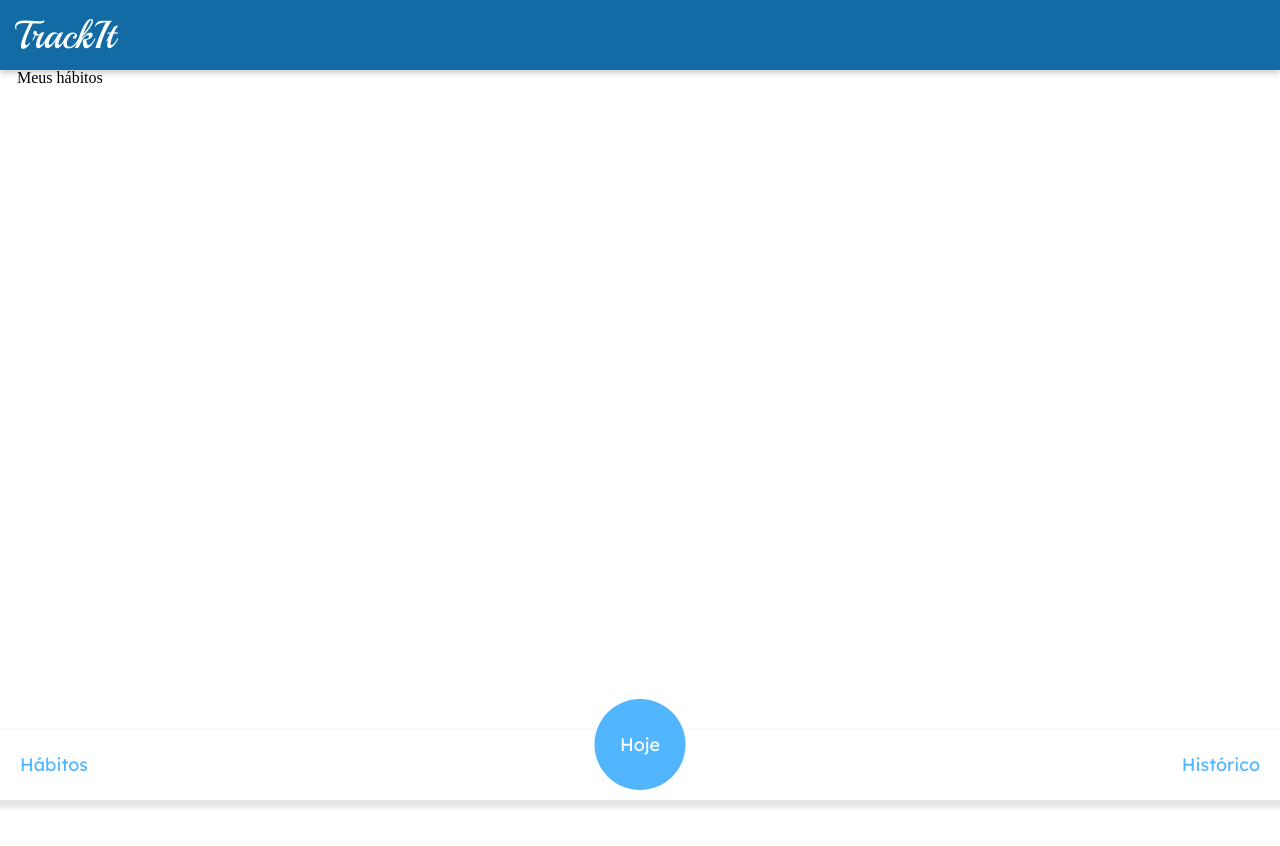
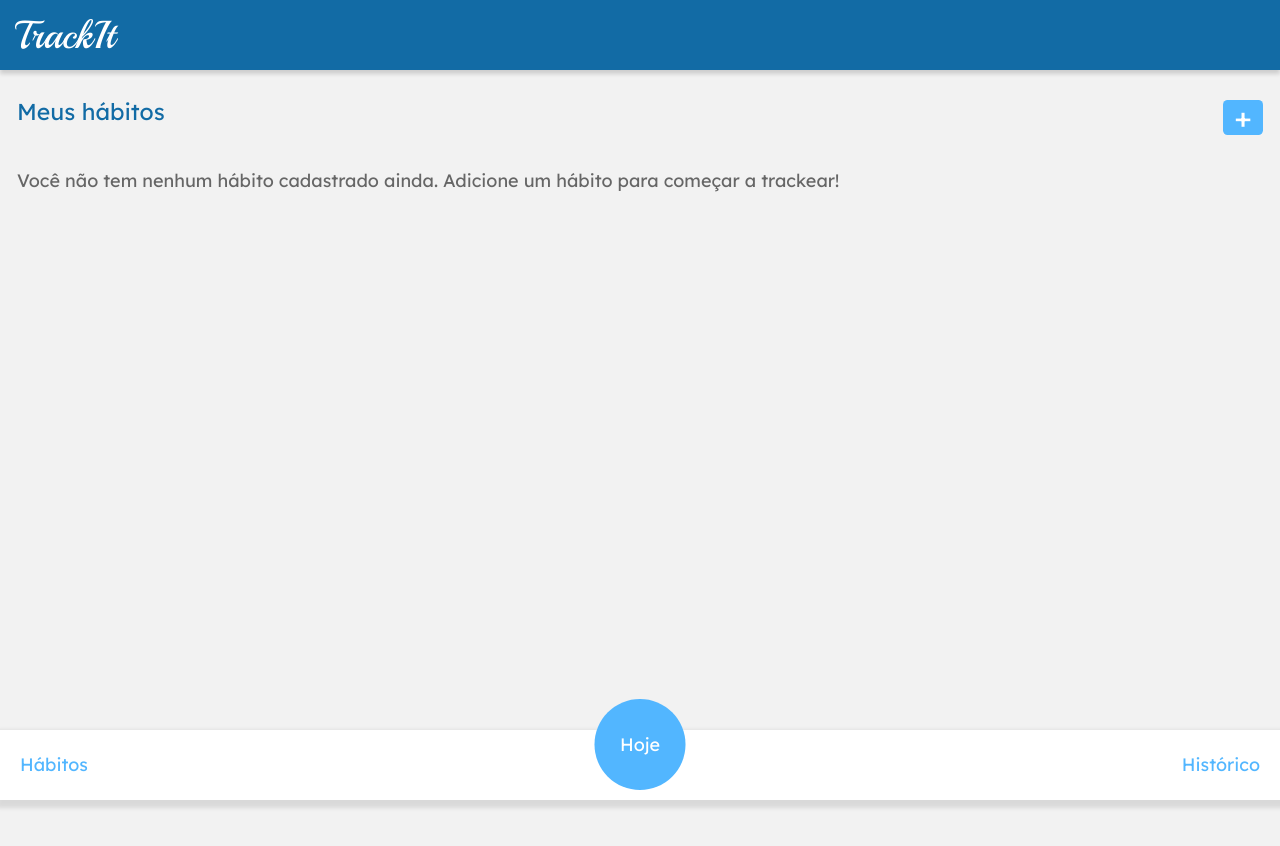
Before and after one commit to wesley-franca/Trackit, a React (Create React App) app: page /habitos in a window 1280 px wide. Shown: the top 846 px of the page. Before the commit the page ends 800 px from the top, so only its background shows below. Built offline with nearby package versions, Linux system fonts and the light colour scheme.

Commit message:
feat (create habit/function): implementation of CheateHabit.js layout and its behavior => including: WeekDay.js

```diff
--- a/src/App.js
+++ b/src/App.js
@@ -7,7 +7,7 @@ import Context from './tools/Context.js';
 
 import { useState } from "react";
 import { BrowserRouter, Routes, Route } from "react-router-dom";
-import "./assets/css/reset.css"
+import "./assets/css/reset.css";
 
 function App() {
   const [profile, setProfile] = useState({});
--- /dev/null
+++ b/src/Content/CreateHabit.js
@@ -0,0 +1,130 @@
+import WeekDay from "./WeekDay.js"
+import Context from '../tools/Context.js';
+import { PostHabit } from "../tools/UseAxios";
+
+
+import { useState } from "react";
+import { useContext } from "react";
+import {  ThreeDots } from  'react-loader-spinner';
+import styled from "styled-components";
+
+function CreateHabit({create, setCreate, setHabitDays, habitDays, SetIsDisable, isDisable }) {
+    const weekDays = ["D","S","T","Q","Q","S","S"];
+    const [habitName, setHabitName] = useState("");
+    const [profile] = useContext(Context);
+    const load = ( isDisable? <ThreeDots
+        height="80"
+        width="80"
+        radius="9"
+        color="#FFFFFF"
+        ariaLabel="three-dots-loading"
+        wrapperStyle={{}}
+        wrapperClassName=""
+        visible={true}/>
+        : "Salvar")
+
+    function SendHabit(){
+        if(habitName.length !== 0 && habitDays.length !== 0){
+            setHabitDays(habitDays.sort())
+            SetIsDisable(true)
+            const config = { headers: { Authorization: `Bearer ${profile.token}` } }
+            let body = {
+                name: habitName,
+                days: habitDays
+            }
+
+            PostHabit(body, config)
+                .then((res) => {
+                    setCreate(false)
+                })
+                .catch((error) => {
+                    SetIsDisable(false)
+                    alert(`Ops, operação não efetuada, erro ${error.response.status}.`)
+                })
+
+
+
+        }else{
+            alert("Dê um nome ao seu novo hábito e selecione quando deseja pratica-lo")
+        }
+    }
+    function handleChange(e) {
+        setHabitName(e.target.value)
+    }
+    if(create){
+        return (
+            <CreateBox>
+                <div>
+                    <Createinput
+                    type="text"
+                    name="habit"
+                    placeholder="nome do hábito"
+                    disabled={isDisable}
+                    onChange={handleChange} />
+                </div>
+                <DayHolder>
+                    {weekDays.map((day, index)=>{
+                        return <WeekDay day={day} index={index} setHabitDays={setHabitDays} habitDays={habitDays} isDisable={isDisable} key={index} />
+                    })}
+                </DayHolder>
+                <ButtomHolder>
+                    <Press size="white" onClick={() => setCreate(false)}>Cancelar</Press>
+                    <Press onClick={() => SendHabit()}>{load}</Press>
+                </ButtomHolder>
+            </CreateBox>
+        )
+    }
+    return ""
+}
+
+const CreateBox = styled.div`
+    width: 340px;
+    height: 180px;
+    background: #FFFFFF;
+    border-radius: 5px;
+    margin-bottom: 30px;
+    padding: 18px;
+`
+const DayHolder = styled.div`
+    display: flex;
+    justify-content: space-between;
+    margin-bottom: 29px;
+`
+const ButtomHolder = styled.div`
+    width: 100%;
+    display: flex;
+    justify-content: flex-end;
+`
+const Createinput = styled.input`
+    width: 100%;
+    height: 45px;
+    background-color: #FFFFFF;
+    border: 1px solid #D5D5D5;
+    border-radius: 5px;
+    padding: 15px;
+    margin-bottom: 10px;
+    font-family: 'Lexend Deca', sans-serif;
+    font-style: normal;
+    font-weight: 400;
+    font-size: 19.976px;
+    line-height: 25px;
+    color: #666666;
+    ::placeholder {
+        color: #DBDBDB;
+        }
+`
+const Press = styled.div`
+    width: ${props => props.size==="small"? "40px" : "84px"};
+    height: 35px;
+    display: flex;
+    align-items: center;
+    justify-content: center;
+    background-color:${props => props.size==="white"? "#FFFFFF" : "#52B6FF"};
+    border-radius: 4.63636px;
+    font-family: 'Lexend Deca', sans-serif;
+    font-size: ${props => props.size==="small"? "29px" : "16px"};
+    color: ${props => props.size==="white"? "#52B6FF" : "#FFFFFF"};
+    margin-right: ${props => props.size==="white"? "20px" : ""}
+`
+
+export default CreateHabit;
--- a/src/Content/HabitPage.js
+++ b/src/Content/HabitPage.js
@@ -1,23 +1,78 @@
 import Footer from "./Bars/Footer.js";
 import Top from "./Bars/Top.js";
+import CreateHabit from "./CreateHabit.js"
 
+import { useState } from "react";
 import styled from "styled-components";
 
 function HabitPage() {
+    const [create, setCreate] = useState(false)
+    const [habitDays, setHabitDays] = useState([])
+    const [isDisable, SetIsDisable] = useState(false);
     return (
-        <>
+        <Wrapper>
             <Top />
-            <Holder>
-                <p>Meus hábitos</p>
-            </Holder>
-
+            <Content>
+                <Holder>
+                    <Title>Meus hábitos</Title>
+                    <Press size="small" onClick={() => {
+                        setCreate(true)
+                        SetIsDisable(false)
+                        setHabitDays([])}}>+</Press>
+                </Holder>
+                <CreateHabit
+                create={create}
+                setCreate={setCreate}
+                setHabitDays={setHabitDays}
+                habitDays={habitDays}
+                SetIsDisable={SetIsDisable}
+                isDisable={isDisable}/>
+                <Text>Você não tem nenhum hábito cadastrado ainda. Adicione um hábito para começar a trackear!</Text>
+            </Content>
             <Footer />
-        </>
+        </Wrapper>
     )
 }
 
-const Holder = styled.div`
+const Wrapper = styled.div`
+    background-color: #f2f2f2;
+    height: 100%;
+`
+const Content = styled.div`
     margin: 70px 17px;
 `
+const Holder = styled.div`
+    display: flex;
+    justify-content: space-between;
+    padding: 30px 0;
+`
+const Title = styled.p`
+    font-size: 23px;
+    font-weight: 400;
+    font-family: 'Lexend Deca', sans-serif;
+    color: #126BA5;
+    margin-bottom: 17px;
+`
+const Press = styled.div`
+    width: ${props => props.size==="small"? "40px" : "84px"};
+    height: 35px;
+    display: flex;
+    align-items: center;
+    justify-content: center;
+    background-color:${props => props.size==="white"? "#FFFFFF" : "#52B6FF"};
+    border-radius: 4.63636px;
+    font-family: 'Lexend Deca', sans-serif;
+    font-size: ${props => props.size==="small"? "29px" : "16px"};
+    color: ${props => props.size==="white"? "#52B6FF" : "#FFFFFF"};
+    margin-right: ${props => props.size==="white"? "20px" : ""}
+`
+const Text = styled.p`
+    font-family: 'Lexend Deca', sans-serif;
+    font-weight: 400;
+    font-size: 18;
+    line-height: 22px;
+    color: #666666;
+`
+
 
 export default HabitPage;
--- a/src/Content/HistoryPage.js
+++ b/src/Content/HistoryPage.js
@@ -5,7 +5,7 @@ import styled from "styled-components";
 
 function HistoryPage() {
     return (
-        <>
+        <Wrapper>
             <Top />
             <Holder>
                 <Title>Historico </Title>
@@ -13,12 +13,16 @@ function HistoryPage() {
             </Holder>
 
             <Footer />
-        </>
+        </Wrapper>
     )
 }
 
+const Wrapper = styled.div`
+    background-color: #f2f2f2;
+    height: 100%;
+`
 const Holder = styled.div`
-    margin: 70px 17px;
+    padding: 100px 17px;
 
 `
 const Title= styled.p`
@@ -26,7 +30,6 @@ const Title= styled.p`
     font-weight: 400;
     font-family: 'Lexend Deca', sans-serif;
     color: #126BA5;
-    margin-top: 100px;
     margin-bottom: 17px;
 `
 const Message = styled.p`
--- /dev/null
+++ b/src/Content/WeekDay.js
@@ -0,0 +1,37 @@
+import { useState } from "react";
+import styled from "styled-components";
+
+function WeekDay({ day, index, setHabitDays, habitDays, isDisable }) {
+    const [clicked, setClicked] = useState(false)
+    function differentIndex(value) {
+        return value !== index
+    }
+    function chooseDay() {
+        if(!isDisable){
+            if (clicked) {
+                setHabitDays(habitDays.filter(differentIndex))
+                setClicked(!clicked)
+            } else {
+                setHabitDays([...habitDays, index])
+                setClicked(!clicked)
+            }
+        }
+    }
+    return (
+            <Daybox clicked={clicked} onClick={() => chooseDay()}>{day}</Daybox>
+    )
+}
+
+const Daybox = styled.div`
+    width: 30px;
+    height: 30px;
+    display: flex;
+    align-items: center;
+    justify-content: center;
+    background: ${(props) => props.clicked ? "#D5D5D5" : "#FFFFFF"};
+    border: 1px solid #D5D5D5;
+    border-radius: 5px;
+    color: ${(props) => props.clicked ? "#FFFFFF" : "#D5D5D5"};
+`
+
+export default WeekDay;
--- a/src/tools/UseAxios.js
+++ b/src/tools/UseAxios.js
@@ -13,19 +13,19 @@ function RegistrationPost(body) {
     return promise;
 }
 
-// function PostHabit() {
-//     const promise = axios.post(`${mainURL}/habits`);
-//     return promise;
-// }
+function PostHabit( body, config ) {
+    const promise = axios.post(`${mainURL}/habits`, body, config);
+    return promise;
+}
 
-// function GetHabit(token) {
-//     const config = {
-//         headers: {
-//             Authorization: `Bearer ${token}`
-//         },
-//     };
-//     const promise = axios.get(`${mainURL}/habits`, config);
-//     return promise;
-// }
+function GetHabit(token) {
+    const config = {
+        headers: {
+            Authorization: `Bearer ${token}`
+        },
+    };
+    const promise = axios.get(`${mainURL}/habits`, config);
+    return promise;
+}
 
-export {LoginPost, RegistrationPost};
+export { LoginPost, RegistrationPost, PostHabit, GetHabit };
```
